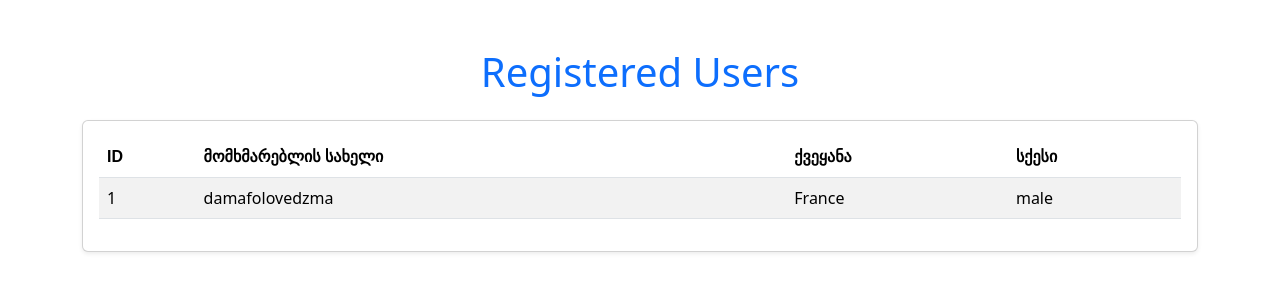
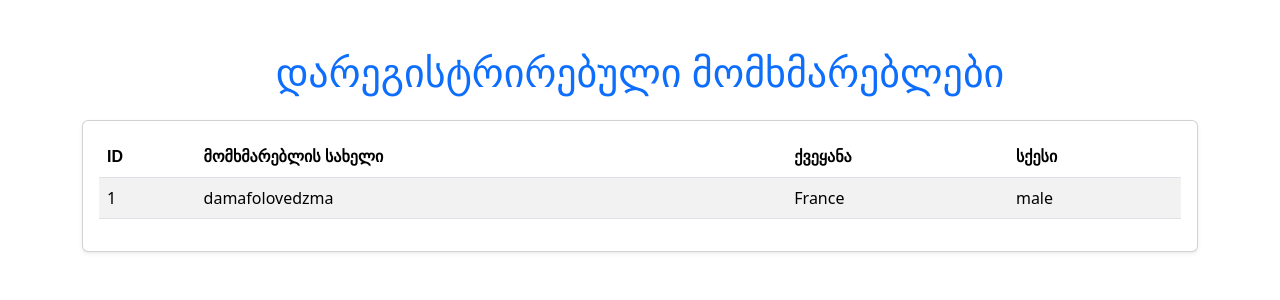
Before and after one commit to SANDRICKSON/vefxistyaosani, a Flask app: page /admin/users in a window 1280 px wide. Shown: the part 92-392 px from the top of the page. Run offline with Flask 3, Linux system fonts and the light colour scheme; a user stored in the database is signed in; data comes from the database, SQL or seed files in the repository; some web fonts are replaced.

Commit message:
Update admin_users.html

```diff
--- a/templates/admin_users.html
+++ b/templates/admin_users.html
@@ -2,7 +2,7 @@
 
 {% block content %}
     <div class="container mt-5">
-        <h1 class="text-center text-primary mb-4">Registered Users</h1>
+        <h1 class="text-center text-primary mb-4">დარეგისტრირებული მომხმარებლები</h1>
         <div class="card shadow-sm">
             <div class="card-body">
                 <table class="table table-hover table-striped">
```
